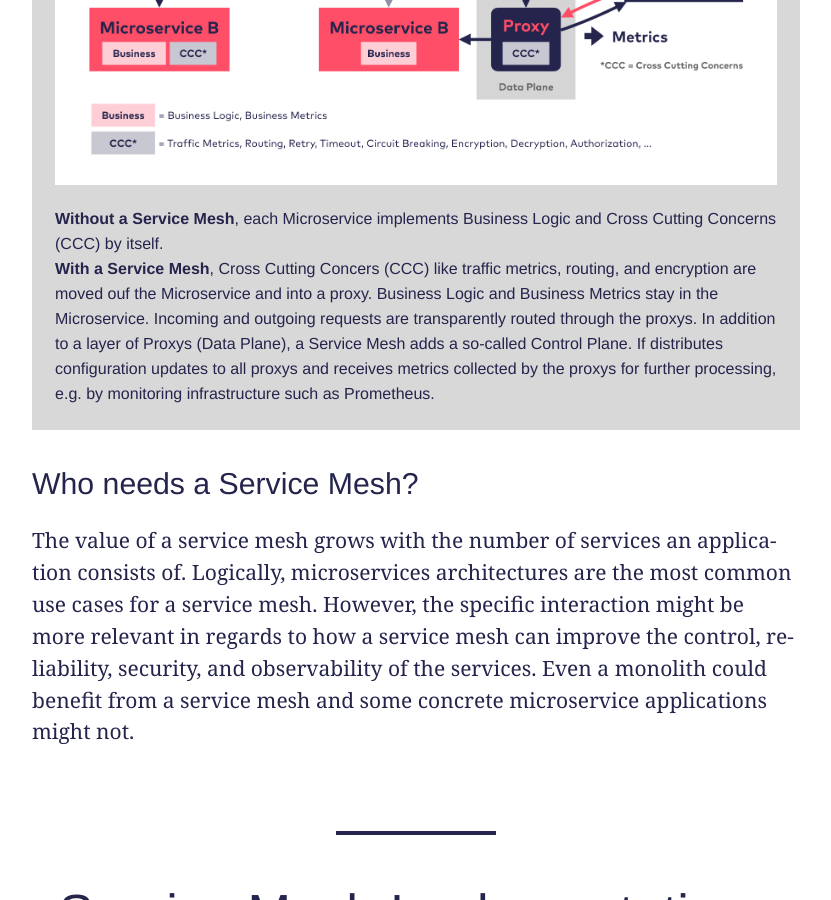
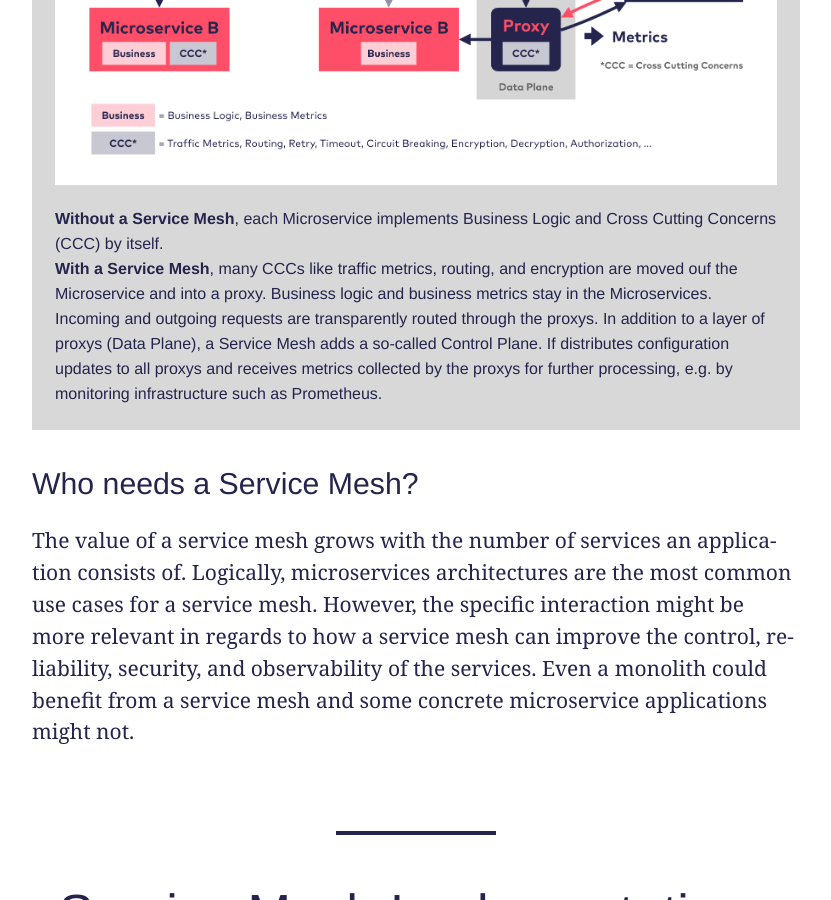
Before and after one commit to servicemesh-es/servicemesh.es, a Jekyll site: the page built from index.md, in a window 1280 px wide and 900 px high, scrolled down 1037 px. Shown: the whole window, without its empty margins (224-1055 px from the left). Built offline with Jekyll 4.4.1, drawn with Linux system fonts in a browser that asks for light colours; some web fonts are replaced.

Commit message:
Minor changes to text

```diff
--- a/_includes/intro.html
+++ b/_includes/intro.html
@@ -21,9 +21,9 @@
 
   <figcaption >
     <b>Without a Service Mesh</b>, each Microservice implements Business Logic and Cross Cutting Concerns (CCC) by itself. <br>
-   <b>With a Service Mesh</b>, Cross Cutting Concers (CCC) like traffic metrics, routing, and encryption are moved ouf the Microservice and into a proxy.
-    Business Logic and Business Metrics stay in the Microservice. Incoming and outgoing requests are transparently routed through the proxys.
-    In addition to a layer of Proxys (Data Plane), a Service Mesh adds a so-called Control Plane. If distributes configuration updates to all proxys
+    <b>With a Service Mesh</b>, many CCCs like traffic metrics, routing, and encryption are moved ouf the Microservice and into a proxy.
+    Business logic and business metrics stay in the Microservices. Incoming and outgoing requests are transparently routed through the proxys.
+    In addition to a layer of proxys (Data Plane), a Service Mesh adds a so-called Control Plane. If distributes configuration updates to all proxys
     and receives metrics collected by the proxys for further processing, e.g. by monitoring infrastructure such as Prometheus.
   </figcaption>
 </figure>
```
